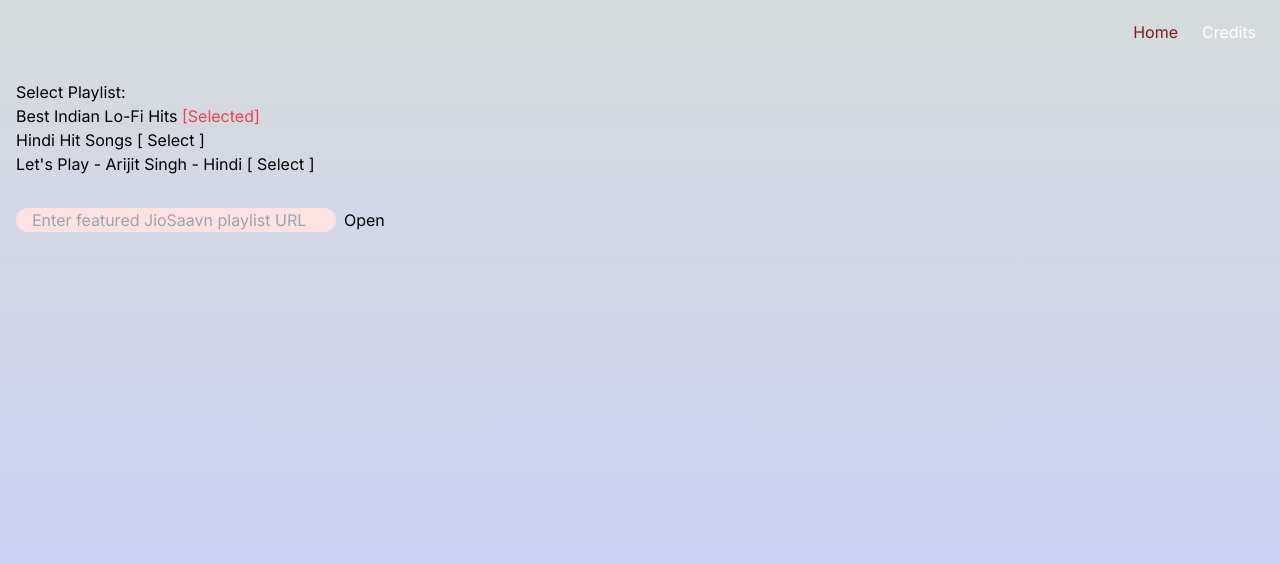
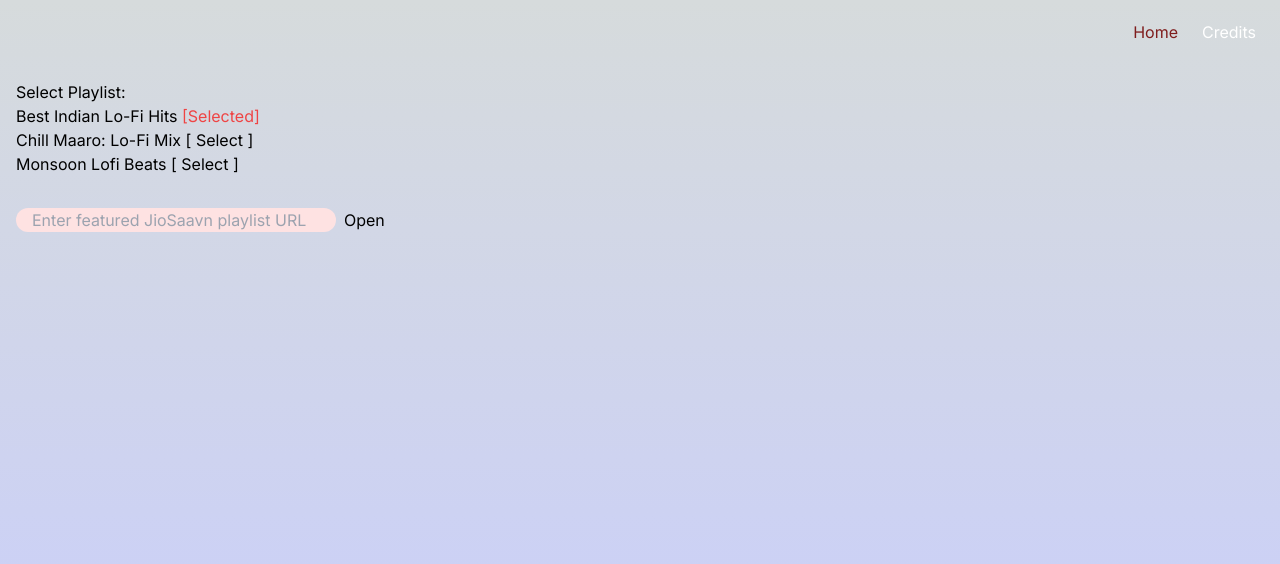
Before and after one commit to softwaredev-sk/lofi-player-sk, a Next.js app: page /credits in a window 1280 px wide. Shown: the top 564 px of the page. Built offline with nearby package versions, Linux system fonts and the light colour scheme.

Commit message:
sanitize  playlist to lo-fi

```diff
--- /dev/null
+++ b/app/not-found.jsx
@@ -0,0 +1,8 @@
+export default function ErrorPage() {
+  return (
+    <div className="w-4/5 m-auto">
+      <h2 className="text-6xl">Error 404!</h2>
+      <p className="text-3xl">Sorry, the requested page was not found.</p>
+    </div>
+  );
+}
--- a/components/Credits/Credits.jsx
+++ b/components/Credits/Credits.jsx
@@ -63,13 +63,13 @@
         <li>
           <div>
             <Link
-              href="https://www.jiosaavn.com/featured/hindi-hit-songs/ZodsPn39CSjwxP8tCU-flw__"
+              href="https://www.jiosaavn.com/featured/chill-maaro-lo-fi-mix/mAA3xzx2Asqm0KYf4sgO,Q__"
               className="text-bold"
             >
-              Hindi Hit Songs
+              Chill Maaro: Lo-Fi Mix
             </Link>
             {playlist.includes(
-              'https://www.jiosaavn.com/featured/hindi-hit-songs/ZodsPn39CSjwxP8tCU-flw__'
+              'https://www.jiosaavn.com/featured/chill-maaro-lo-fi-mix/mAA3xzx2Asqm0KYf4sgO,Q__'
             ) ? (
               <>
                 {' '}
@@ -82,7 +82,7 @@
                   className="inline-block cursor-pointer"
                   onClick={() =>
                     handleSelect(
-                      'https://www.jiosaavn.com/featured/hindi-hit-songs/ZodsPn39CSjwxP8tCU-flw__'
+                      'https://www.jiosaavn.com/featured/chill-maaro-lo-fi-mix/mAA3xzx2Asqm0KYf4sgO,Q__'
                     )
                   }
                 >
@@ -95,13 +95,13 @@
         <li>
           <div>
             <Link
-              href="https://www.jiosaavn.com/featured/lets-play-arijit-singh-hindi/Iz0pi7nkjUE_"
+              href="https://www.jiosaavn.com/featured/monsoon-lofi-beats/68cGlQtgV9-b5bdQKACHDA__"
               className="text-bold"
             >
-              Let's Play - Arijit Singh - Hindi
+              Monsoon Lofi Beats
             </Link>
             {playlist.includes(
-              'https://www.jiosaavn.com/featured/lets-play-arijit-singh-hindi/Iz0pi7nkjUE_'
+              'https://www.jiosaavn.com/featured/monsoon-lofi-beats/68cGlQtgV9-b5bdQKACHDA__'
             ) ? (
               <>
                 {' '}
@@ -114,7 +114,7 @@
                   className="inline-block cursor-pointer"
                   onClick={() =>
                     handleSelect(
-                      'https://www.jiosaavn.com/featured/lets-play-arijit-singh-hindi/Iz0pi7nkjUE_'
+                      'https://www.jiosaavn.com/featured/monsoon-lofi-beats/68cGlQtgV9-b5bdQKACHDA__'
                     )
                   }
                 >
```
Also changed, not shown: app/icon.png (added).
